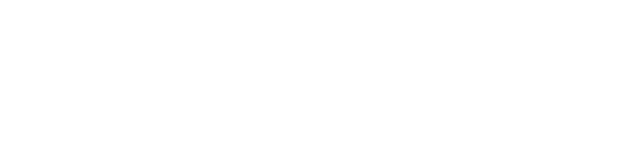
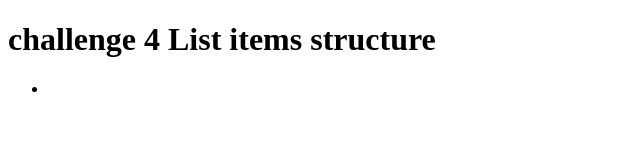
Before and after one commit to frontendops/fend-challenges, a plain HTML site: page challenge-4/index.html in a window 1280 px wide. Shown: the whole page, without its empty margins (0-640 px from the left). Drawn offline with Linux system fonts and the light colour scheme.

Commit message:
challenge-4 structure

```diff
--- a/challenge-4/index.html
+++ b/challenge-4/index.html
@@ -5,9 +5,23 @@
         <meta name="viewport" content="width=device-width, initial-scale=1.0">
         <meta http-equiv="X-UA-Compatible" content="ie=edge">
         <title>Hello</title>
+        <link rel="stylesheet" href="app.css">
     </head>
 
     <body>
+        <!-- Javascript challenge -->
+        <!-- Create list items -->
+        <!-- select individual list item with event listeners -->
+        <div class="container">
+            <h1>challenge 4 List items structure</h1>
 
+            <div class="list__container">
+                <ul>
+                    <li></li>
+                </ul>
+            </div>
+        </div>
+
+        <script src="app.js"></script>
     </body>
 </html>
```
Also changed, not shown: challenge-4/app.js (added).
